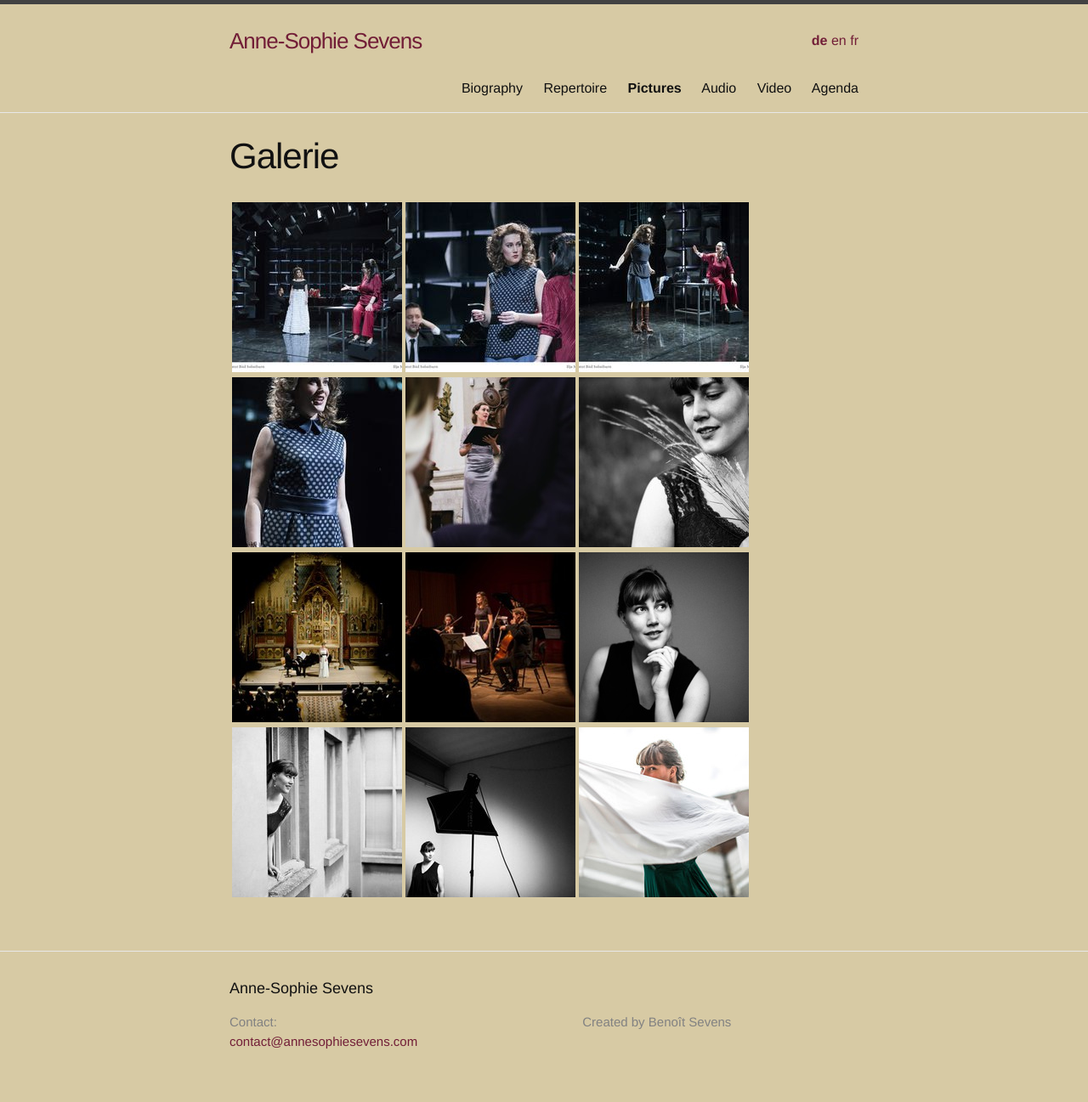
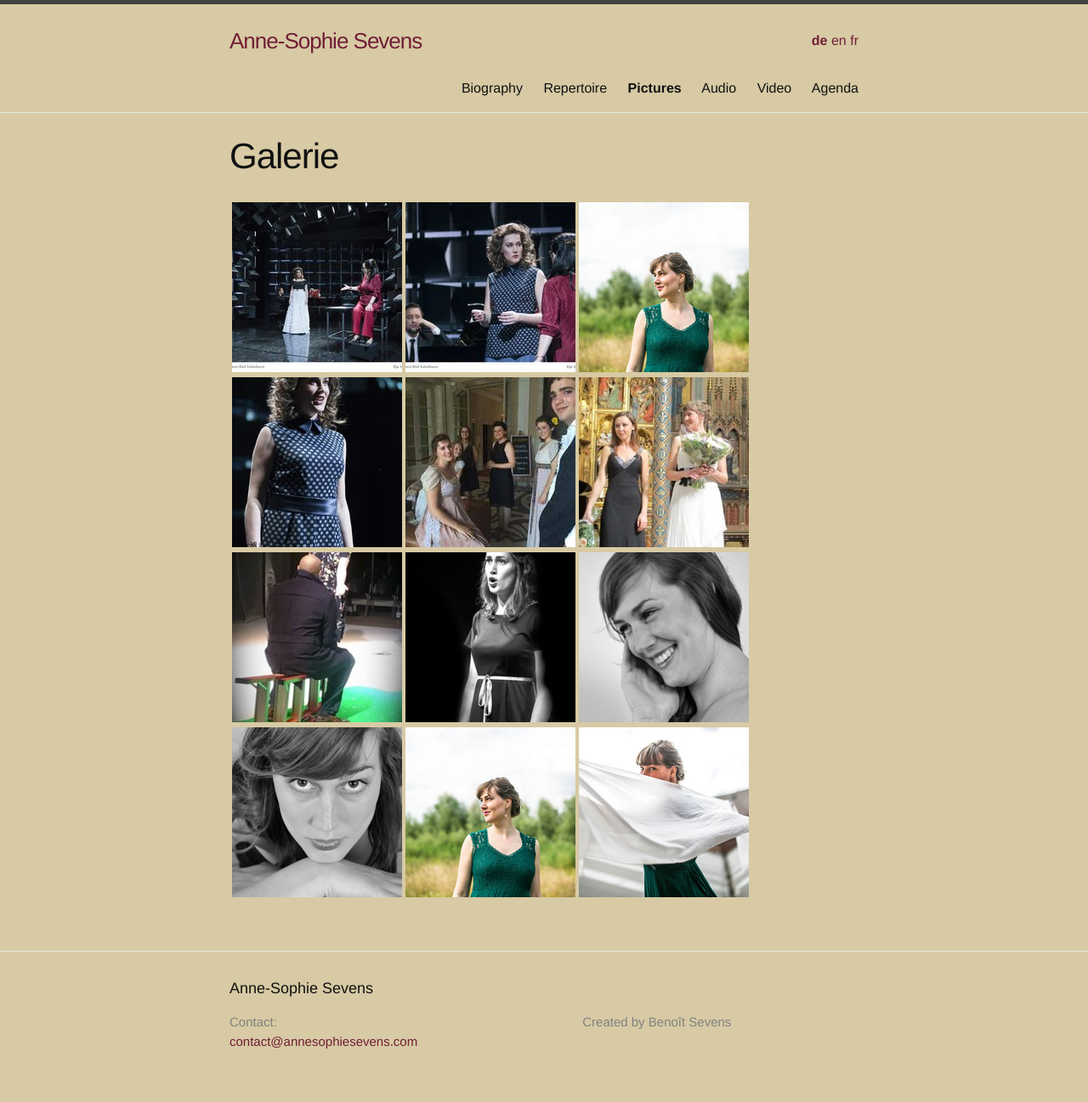
Before and after one commit to annesophie-sevens/annesophie-sevens.github.io, a Jekyll site: the page built from pictures-de.md, in a window 1280 px wide. Shown: the whole page at 85% size. Built offline with Jekyll 4.4.1, drawn with Linux system fonts in a browser that asks for light colours.

Commit message:
Update pictures-de.md

```diff
--- a/pictures-de.md
+++ b/pictures-de.md
@@ -6,10 +6,10 @@ lang: de
 ref: pictures
 ---
 
-| <a href="/assets/aaa.jpg"> ![]({{ site.baseurl }}/assets/aaa-thumbnail.jpg) </a> | <a href="/assets/aab.jpg"> ![]({{ site.baseurl }}/assets/aab-thumbnail.jpg) </a> | <a href="/assets/aac.jpg">  ![]({{ site.baseurl }}/assets/aac-thumbnail.jpg) </a> |
+| <a href="/assets/aaa.jpg"> ![]({{ site.baseurl }}/assets/aaa-thumbnail.jpg) </a> | <a href="/assets/aab.jpg"> ![]({{ site.baseurl }}/assets/aab-thumbnail.jpg) </a> | <a href="/assets/5.jpg">  ![]({{ site.baseurl }}/assets/5-thumbnail.jpg) </a> |
 
-| <a href="/assets/aad.jpg"> ![]({{ site.baseurl }}/assets/aad-thumbnail.jpg) </a> | <a href="/assets/203.jpg"> ![]({{ site.baseurl }}/assets/203-thumbnail.jpg) </a> | <a href="/assets/12.jpg">![]({{ site.baseurl }}/assets/12-thumbnail.jpg) </a> |
+| <a href="/assets/aad.jpg"> ![]({{ site.baseurl }}/assets/aad-thumbnail.jpg) </a> | <a href="/assets/107.jpg"> ![]({{ site.baseurl }}/assets/107-thumbnail.jpg) </a> | <a href="/assets/101.jpg">![]({{ site.baseurl }}/assets/101-thumbnail.jpg) </a> |
 
-| <a href="/assets/104.jpg">  ![]({{ site.baseurl }}/assets/104-thumbnail.jpg) </a> | <a href="/assets/113.jpg"> ![]({{ site.baseurl }}/assets/113-thumbnail.jpg) </a> | <a href="/assets/8.jpg"> ![]({{ site.baseurl }}/assets/8-thumbnail.jpg) </a>|
+| <a href="/assets/110.jpg">  ![]({{ site.baseurl }}/assets/110-thumbnail.jpg) </a> | <a href="/assets/111.jpg"> ![]({{ site.baseurl }}/assets/111-thumbnail.jpg) </a> | <a href="/assets/picture5.jpg"> ![]({{ site.baseurl }}/assets/picture5-thumbnail.jpg) </a>|
 
-|  <a href="/assets/10.jpg">  ![]({{ site.baseurl }}/assets/10-thumbnail.jpg) </a> |  <a href="/assets/7.jpg"> ![]({{ site.baseurl }}/assets/7-thumbnail.jpg) </a> | <a href="/assets/3.jpg"> ![]({{ site.baseurl }}/assets/3-thumbnail.jpg) </a>|
+|  <a href="/assets/picture1.jpg">  ![]({{ site.baseurl }}/assets/picture1-thumbnail.jpg) </a> |  <a href="/assets/5.jpg"> ![]({{ site.baseurl }}/assets/5-thumbnail.jpg) </a> | <a href="/assets/3.jpg"> ![]({{ site.baseurl }}/assets/3-thumbnail.jpg) </a>|
```
